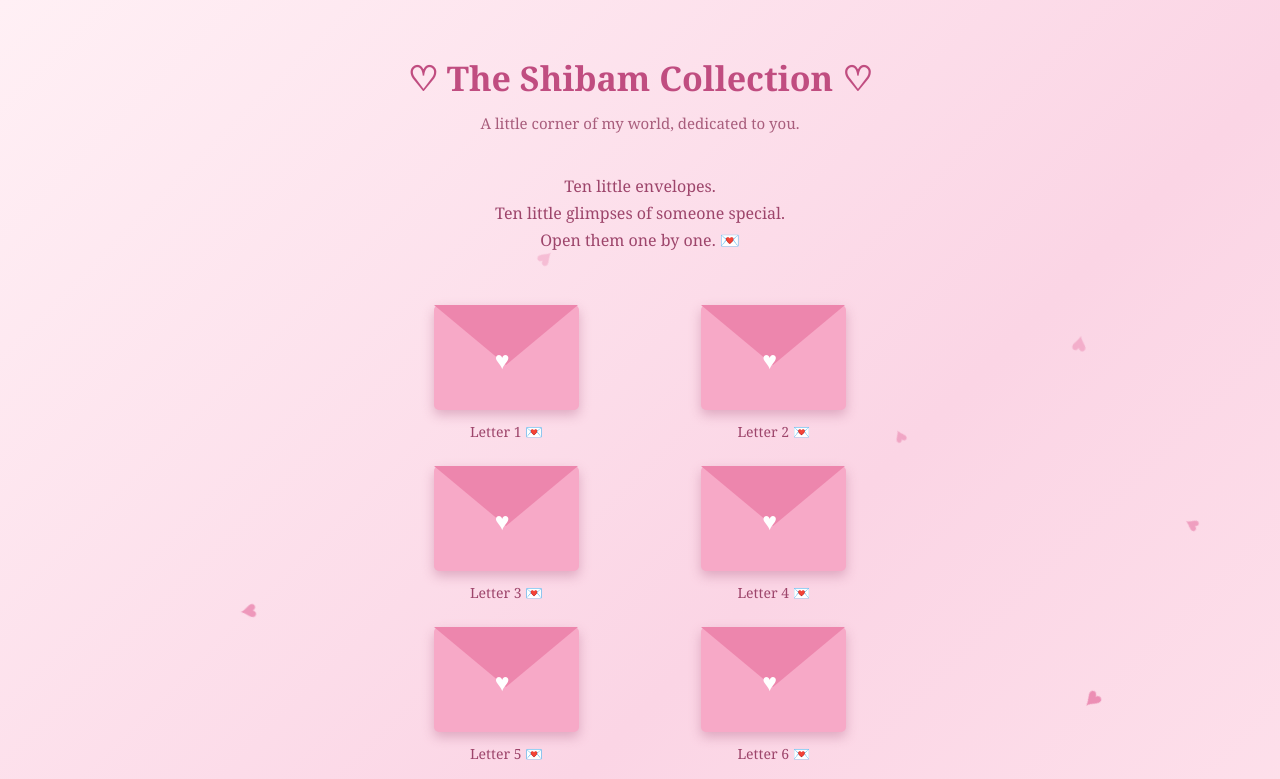
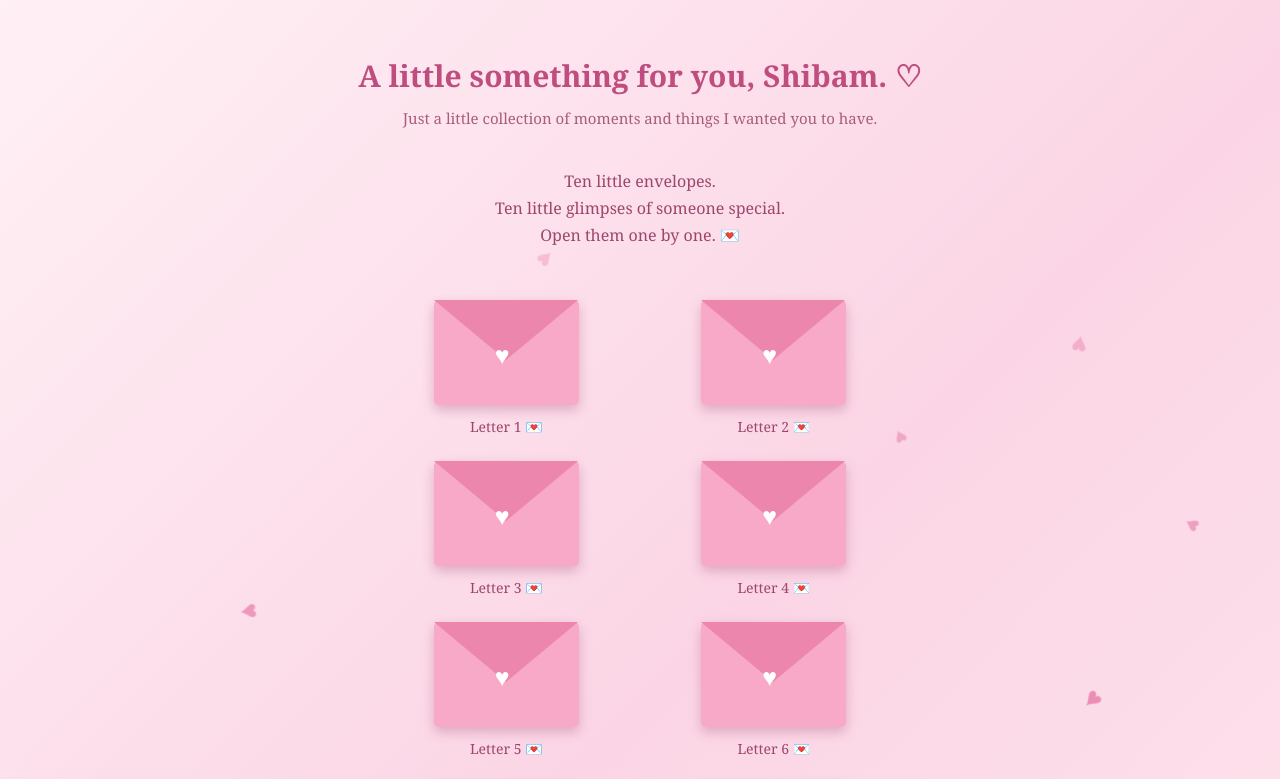
Before and after one commit to mikasahuhhrimzy/Shibammogu, a plain HTML site: page index.html in a window 1280 px wide. Shown: the top 779 px of the page. Drawn offline with Linux system fonts and the light colour scheme.

Commit message:
Add files via upload

```diff
--- a/index.html
+++ b/index.html
@@ -1,11 +1,8 @@
-<!DOCTYPE html>
-<html lang="en">
+<!DOCTYPE html><html lang="en">
 <head>
 <meta charset="UTF-8">
 <meta name="viewport" content="width=device-width, initial-scale=1.0">
-<title>The Shibam Collection 💗</title>
-
-<style>
+<title>The Shibam Collection ♡</title><style>
 * {
     box-sizing: border-box;
     margin: 0;
@@ -26,7 +23,7 @@ header {
 }
 
 header h1 {
-    font-size: 34px;
+    font-size: 30px;
     color: #c04d80;
 }
 
@@ -106,6 +103,7 @@ header p {
 }
 
 .Photo {
+    display: block;
     position: absolute;
     width: 105px;
     height: 130px;
@@ -216,25 +214,14 @@ button {
         opacity: 0;
     }
 }
-</style>
-</head>
-
-<body>
-
-<header>
-    <h1>♡ The Shibam Collection ♡</h1>
-    <p>A little corner of my world, dedicated to you.</p>
-</header>
-
-<div class="intro">
+</style></head><body><header>
+    <h1>A little something for you, Shibam. ♡</h1>
+    <p>Just a little collection of moments and things I wanted you to have.</p>
+</header><div class="intro">
     Ten little envelopes.<br>
     Ten little glimpses of someone special.<br>
     Open them one by one. 💌
-</div>
-
-<div class="grid" id="gallery"></div>
-
-<div class="final">
+</div><div class="grid" id="gallery"></div><div class="final">
     <h2>And one last thing... 💗</h2>
     <p>
         Out of all the people in this world,<br>
@@ -242,18 +229,14 @@ button {
         You make ordinary moments feel special.
     </p>
     <h2 style="margin-top:20px;">I LOVE YOU, SHIBAM! 🌷</h2>
-</div>
-
-<div class="modal" id="modal">
+</div><div class="modal" id="modal">
     <div class="letter">
-        <img id="bigPhoto" src="" alt="A special Photo">
+        <img id="bigPhoto" src="" alt="A special photo">
         <h2 id="PhotoTitle"></h2>
         <p id="caption"></p>
         <button onclick="closeLetter()">Close 💗</button>
     </div>
-</div>
-
-<script>
+</div><script>
 
 const memories = [
     ["My favourite person", "How can someone be this special? 💗"],
@@ -328,7 +311,5 @@ setInterval(() => {
     setTimeout(() => heart.remove(), 7000);
 }, 700);
 
-</script>
-
-</body>
+</script></body>
 </html>
```
